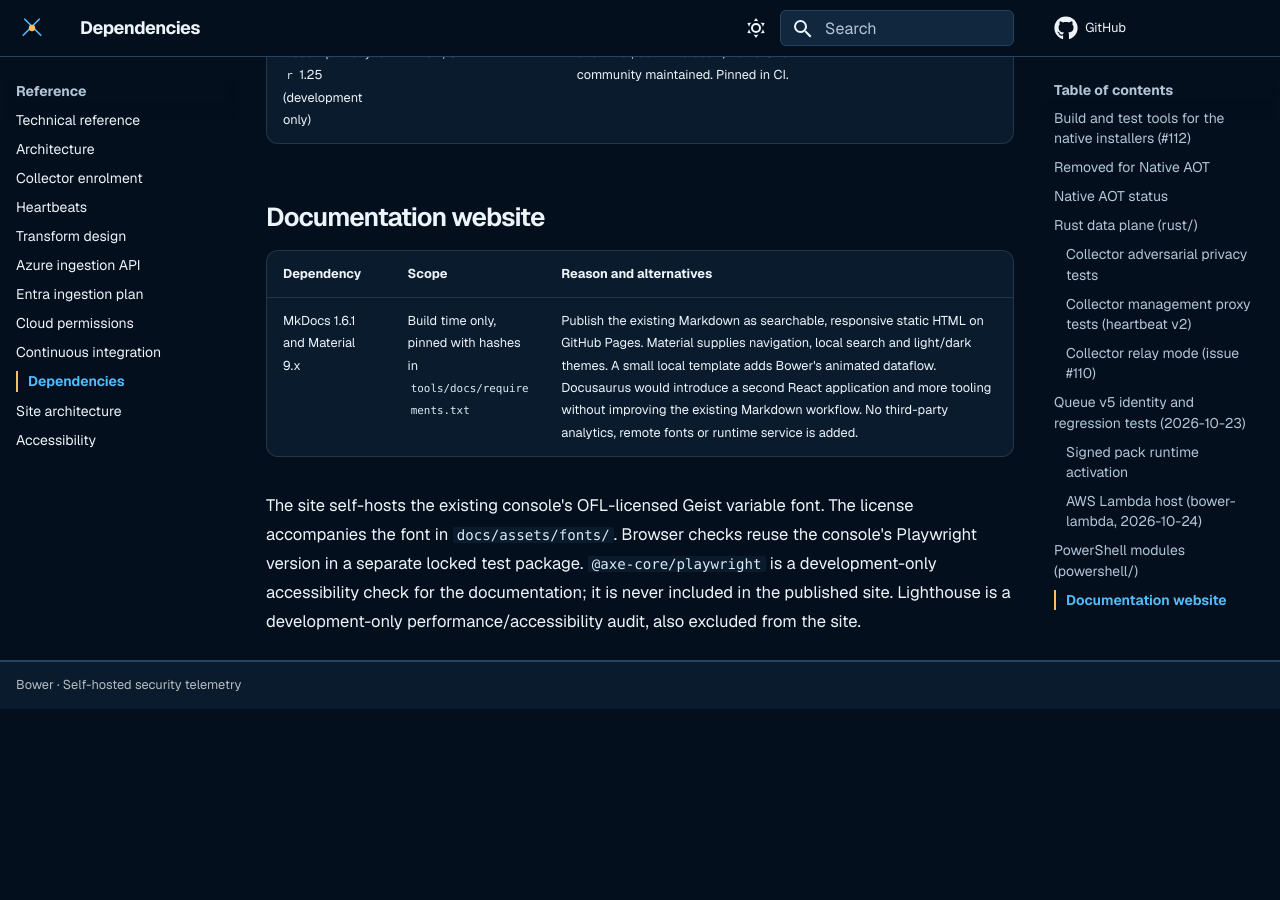
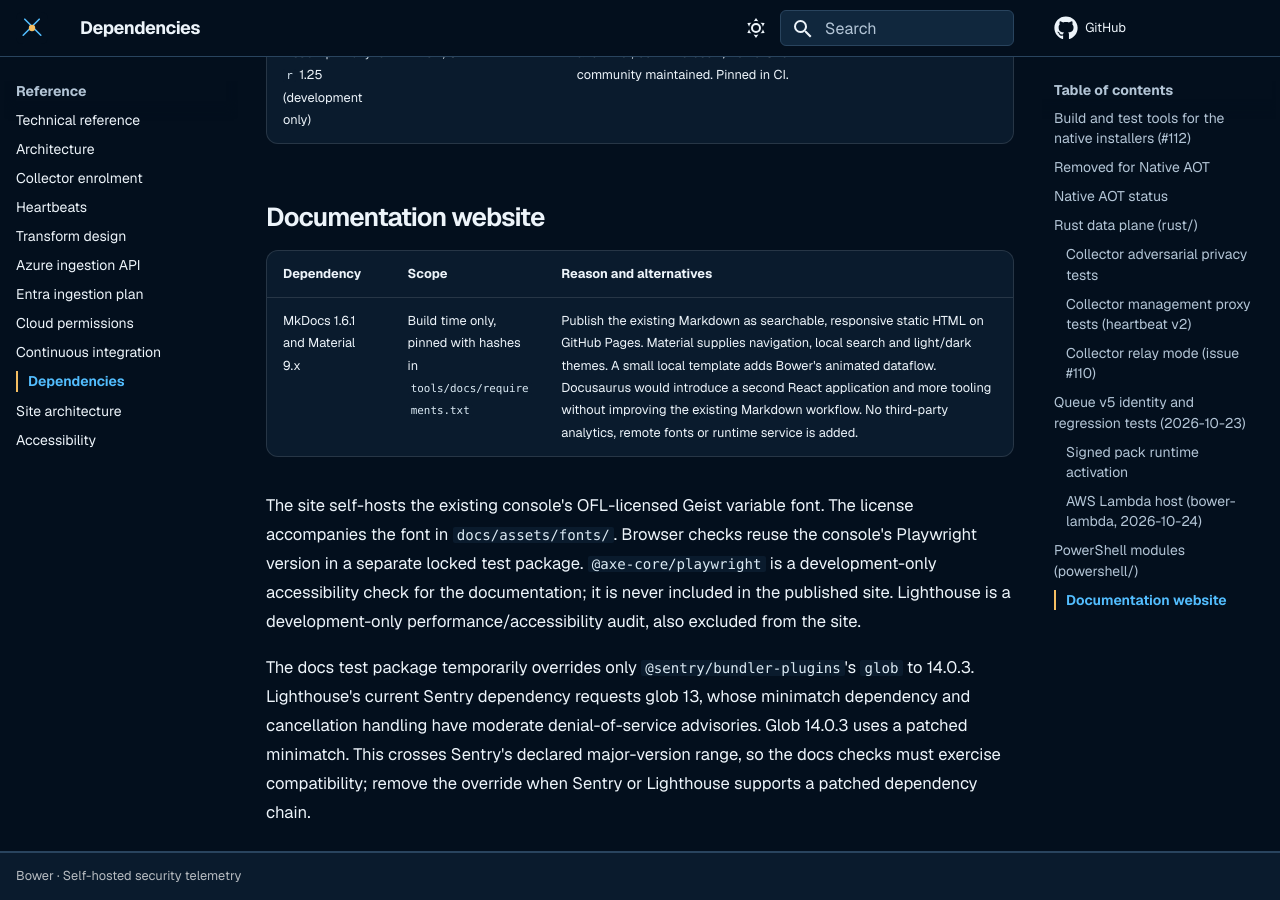
Before and after one commit to jusso-dev/Bower, an MkDocs documentation site: the page built from docs/architecture/dependencies.md, in a window 1280 px wide and 900 px high, scrolled down 14910 px. Built offline with MkDocs 1.6.1 and Material for MkDocs 9.7.7, drawn with Linux system fonts in a browser that asks for light colours; before the commit the page ends 15619 px from its top, so only the background shows below that.

Commit message:
Fix docs dependency glob advisories

```diff
--- a/docs/architecture/dependencies.md
+++ b/docs/architecture/dependencies.md
@@ -228,3 +228,10 @@
 license accompanies the font in `docs/assets/fonts/`. Browser checks reuse the
 console's Playwright version in a separate locked test package. `@axe-core/playwright` is a development-only
 accessibility check for the documentation; it is never included in the published site. Lighthouse is a development-only performance/accessibility audit, also excluded from the site.
+
+The docs test package temporarily overrides only `@sentry/bundler-plugins`'s
+`glob` to 14.0.3. Lighthouse's current Sentry dependency requests glob 13, whose
+minimatch dependency and cancellation handling have moderate denial-of-service
+advisories. Glob 14.0.3 uses a patched minimatch. This crosses Sentry's declared
+major-version range, so the docs checks must exercise compatibility; remove the
+override when Sentry or Lighthouse supports a patched dependency chain.
--- a/tools/docs/package.json
+++ b/tools/docs/package.json
@@ -10,5 +10,10 @@
   "scripts": {
     "test": "playwright test",
     "screenshots": "playwright test --grep screenshots"
+  },
+  "overrides": {
+    "@sentry/bundler-plugins": {
+      "glob": "14.0.3"
+    }
   }
 }
```
Also changed, not shown: 1 other file.
